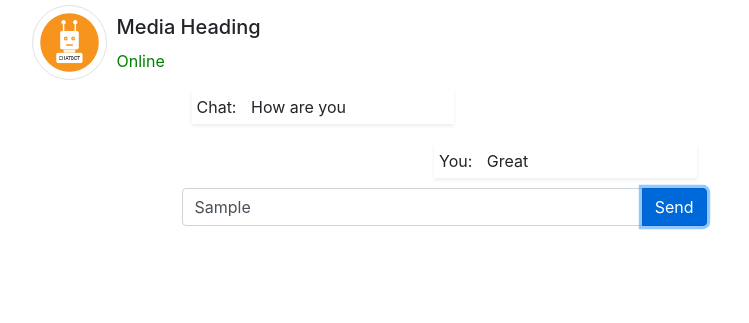
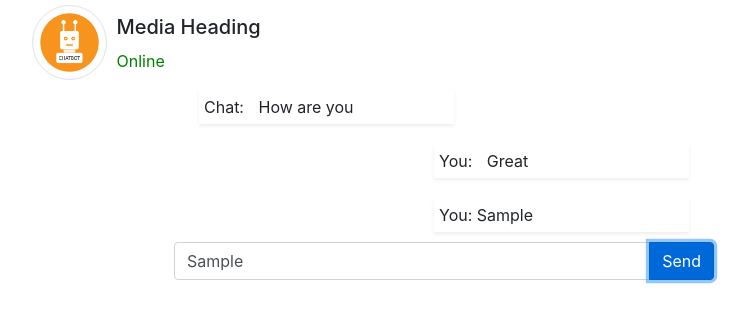
Before and after one commit to ZEDTARIK/chatBot-php, a website: page index.html in a window 1280 px wide. Both pictures are taken after typing "Sample" into the empty fields and a click on the button "Send". Shown: the part 57-380 px from the top of the page, without its empty margins (196-945 px from the left). Drawn offline with nearby package versions, Linux system fonts and the light colour scheme.

Commit message:
add ListenBtn JavaScript

```diff
--- a/index.html
+++ b/index.html
@@ -6,18 +6,21 @@
     <meta http-equiv="X-UA-Compatible" content="IE=edge">
     <meta name="viewport" content="width=device-width, initial-scale=1.0">
     <title>ChatBox</title>
-    <link rel="stylesheet" href="https://cdn.jsdelivr.net/npm/bootstrap@4.6.1/dist/css/bootstrap.min.css" integrity="sha384-zCbKRCUGaJDkqS1kPbPd7TveP5iyJE0EjAuZQTgFLD2ylzuqKfdKlfG/eSrtxUkn" crossorigin="anonymous">
+    <link rel="stylesheet" href="https://cdn.jsdelivr.net/npm/bootstrap@4.6.1/dist/css/bootstrap.min.css"
+        integrity="sha384-zCbKRCUGaJDkqS1kPbPd7TveP5iyJE0EjAuZQTgFLD2ylzuqKfdKlfG/eSrtxUkn" crossorigin="anonymous">
 </head>
 
 <body>
 
     <div class="container">
+
         <h2 class="text-center mt-3" style="color: orange"> Chat Bot </h2>
 
             <div class="row">
                 <div class="col-sm-9 mx-auto">
                     <div class="media">
-                <img src="./images/chatbot.jpg" class="rounded-circle float-left img-thumbnail" width="75px" alt="chatbot">
+                        <img src="./images/chatbot.jpg" class="rounded-circle float-left img-thumbnail" width="75px"
+                            alt="chatbot">
                         <div class="media-body">
                             <h5 style="margin: 10px;">Media Heading</h5>
                             <span style="margin-left: 10px; color: green;">
@@ -28,12 +31,13 @@
                 </div>
             </div>
 
+
+      <div class="row">
+          <div class="col-md-6 mx-auto">
+
             <!-- Message Container-->
             <div id="chatContainer" class="container overflow-auto">
 
-
-     <div class="row">
-         <div class="col-md-6 mx-auto">
                 <!-- user Message Chat -->
                 <div class="w-50 float-left shadow-sm" style="margin: 10px; padding: 5px;">
                     <span>Chat: </span>
@@ -49,7 +53,9 @@
                 </div>
 
 
-        <div class="input-group mb-3">
+            </div>
+
+            <div class="input-group">
                 <input type="text" class="form-control" id="textBox" />
                 <div class="input-group-append">
                     <button class="btn btn-primary" type="button" id="sendBtn">Send</button>
@@ -58,12 +64,16 @@
           </div>
       </div>
 
-    </div>
+
     </div>
 
 
-    <script src="https://cdn.jsdelivr.net/npm/jquery@3.5.1/dist/jquery.slim.min.js" integrity="sha384-DfXdz2htPH0lsSSs5nCTpuj/zy4C+OGpamoFVy38MVBnE+IbbVYUew+OrCXaRkfj" crossorigin="anonymous"></script>
-    <script src="https://cdn.jsdelivr.net/npm/bootstrap@4.6.1/dist/js/bootstrap.bundle.min.js" integrity="sha384-fQybjgWLrvvRgtW6bFlB7jaZrFsaBXjsOMm/tB9LTS58ONXgqbR9W8oWht/amnpF" crossorigin="anonymous"></script>
+    <script src="https://cdn.jsdelivr.net/npm/jquery@3.5.1/dist/jquery.slim.min.js"
+        integrity="sha384-DfXdz2htPH0lsSSs5nCTpuj/zy4C+OGpamoFVy38MVBnE+IbbVYUew+OrCXaRkfj" crossorigin="anonymous">
+    </script>
+    <script src="https://cdn.jsdelivr.net/npm/bootstrap@4.6.1/dist/js/bootstrap.bundle.min.js"
+        integrity="sha384-fQybjgWLrvvRgtW6bFlB7jaZrFsaBXjsOMm/tB9LTS58ONXgqbR9W8oWht/amnpF" crossorigin="anonymous">
+    </script>
     <script src="js/main.js"></script>
 </body>
 
--- a/js/main.js
+++ b/js/main.js
@@ -1,4 +1,27 @@
-// get elements
+//elements
 var sendBtn = document.getElementById('sendBtn');
 var textBox = document.getElementById('textBox');
 var chatContainer = document.getElementById('chatContainer');
+
+// function sendMessage
+
+function sendMessage(MessageText) {
+
+    var messageElement = document.createElement('div');
+    messageElement.classList.add('w-50');
+    messageElement.classList.add('float-right');
+    messageElement.classList.add('shadow-sm');
+    messageElement.style.margin = "10px";
+    messageElement.style.padding = "5px";
+
+    messageElement.innerHTML = "<span>You: </span>" +
+        "<span style=" + "margin-top: 10px; padding: 10px;" + ">" + MessageText + "</span>";
+
+        chatContainer.appendChild(messageElement);
+}
+
+sendBtn.addEventListener('click', function () {
+
+    let MessageText = textBox.value;
+    sendMessage(MessageText);
+});
```
Lines whose indentation alone changed are shown as unchanged.
